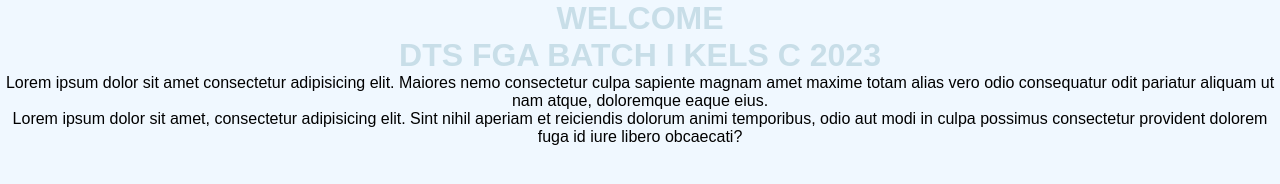
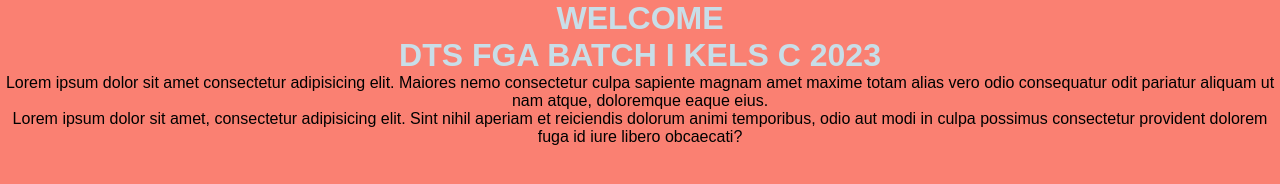
Before and after one commit to zuhdiimam/project-kelasc, a plain HTML site: page index.html in a window 1280 px wide. Drawn offline with Linux system fonts and the light colour scheme.

Commit message:
update css

```diff
--- a/style.css
+++ b/style.css
@@ -6,7 +6,7 @@
 }
 body{
     text-align: center;
-    background-color: aliceblue;
+    background-color: salmon;
 }
 h1{
     color: rgb(200, 222, 232);
```
